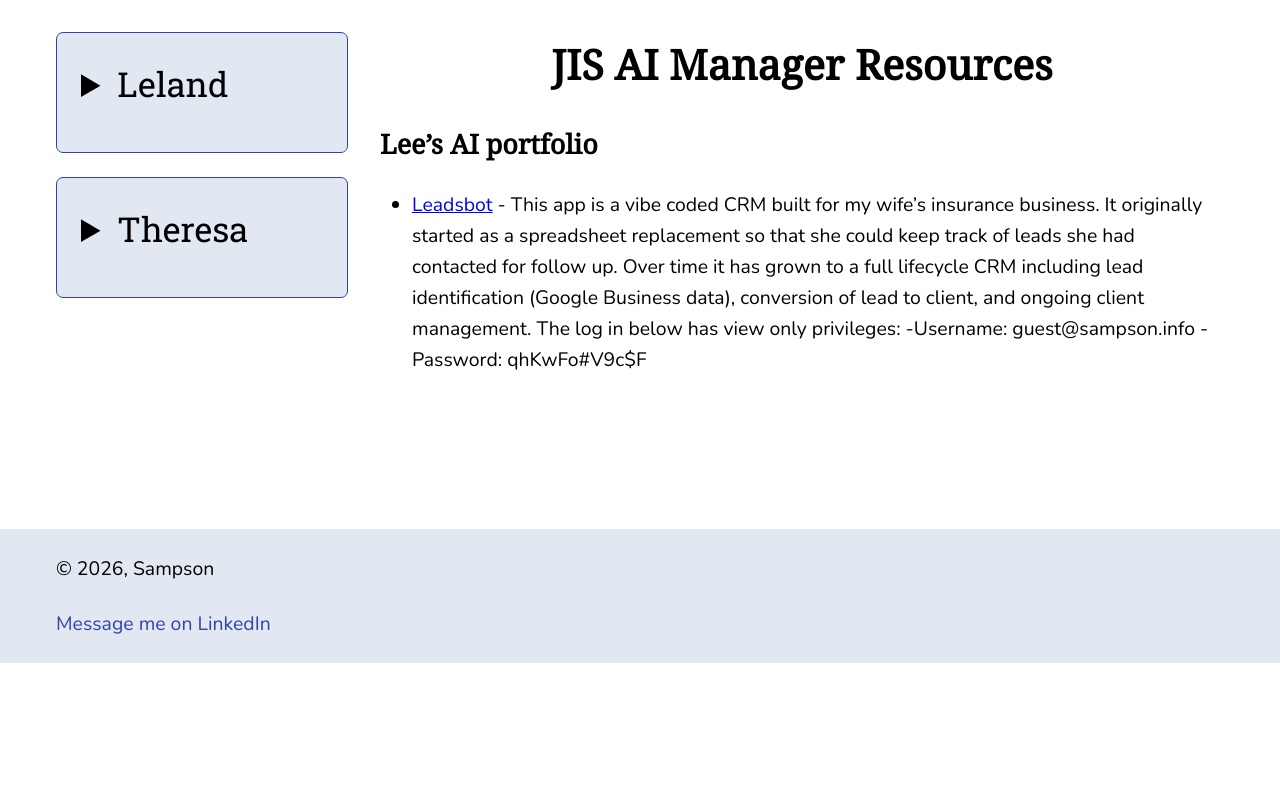
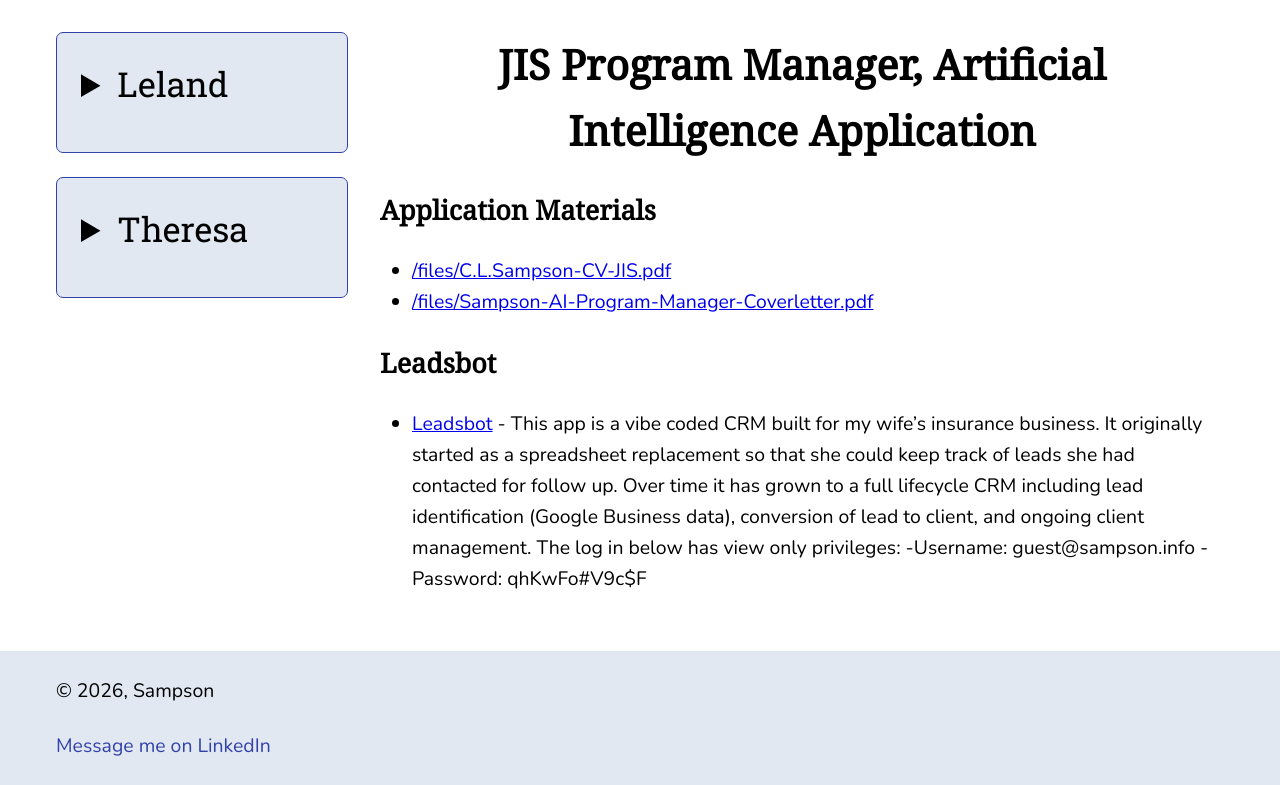
Before and after one commit to lelandsampson/Leland-Sampson-Website, a Jekyll site: the page built from jis.md, in a window 1280 px wide. Shown: the part 237-1022 px from the top of the page. Built offline with Jekyll 4.4.1, drawn with Linux system fonts in a browser that asks for light colours; before the commit the page ends 900 px from its top, so only the background shows below that.

Commit message:
jis materials

```diff
--- a/jis.md
+++ b/jis.md
@@ -3,9 +3,14 @@
 title: JIS AI Manager
 ---
 
-<h1 align="center">JIS AI Manager Resources</h1>
+<h1 align="center">JIS Program Manager, Artificial Intelligence Application</h1>
 
-## Lee's AI portfolio
+## Application Materials
+- [/files/C.L.Sampson-CV-JIS.pdf](*Curriculum Vitae*)
+- [/files/Sampson-AI-Program-Manager-Coverletter.pdf](Cover letter)
+
+
+## Leadsbot
 - [Leadsbot](https://leadsbot.sampson.info) - This app is a vibe coded CRM built for my wife's insurance business. It originally started as a spreadsheet replacement so that she could keep track of leads she had contacted for follow up. Over time it has grown to a full lifecycle CRM including lead identification (Google Business data), conversion of lead to client, and ongoing client management. The log in below has view only privileges:
 	-Username: guest@sampson.info
 	-Password: qhKwFo#V9c$F
```
Also changed, not shown: 2 other files.
